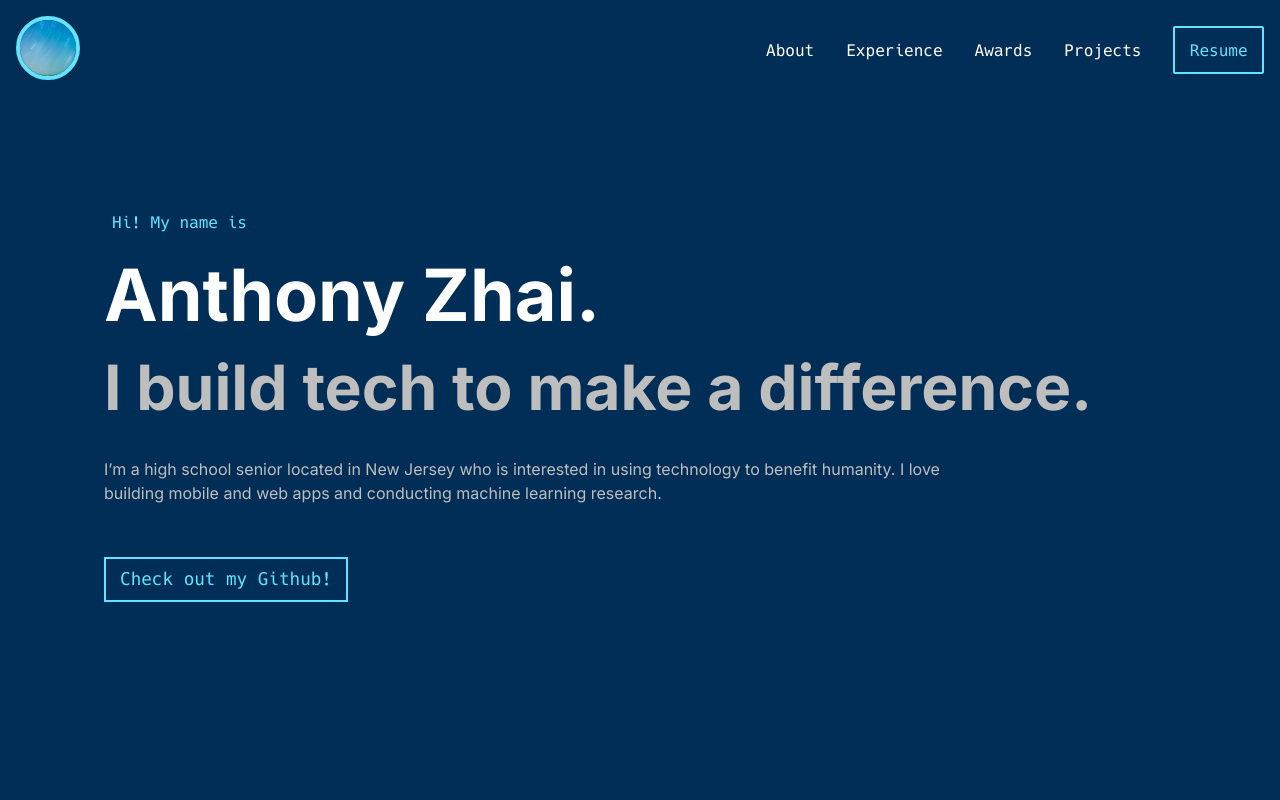
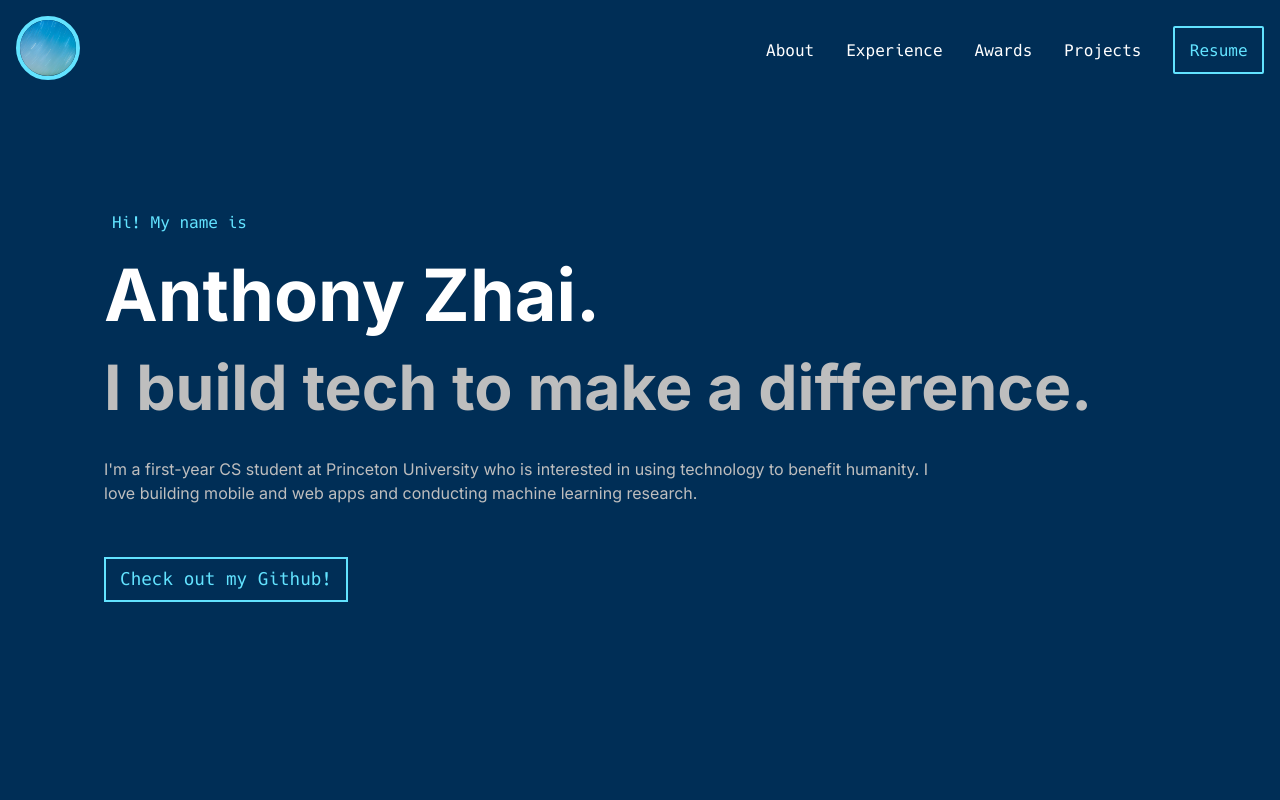
Before and after one commit to antz22/antz22.github.io, a React (Create React App) app: page / in a window 1280 px wide. Shown: the top 800 px of the page. Built offline with nearby package versions, Linux system fonts and the light colour scheme.

Commit message:
update hero

```diff
--- a/src/components/sections/hero.jsx
+++ b/src/components/sections/hero.jsx
@@ -10,7 +10,7 @@ function Hero() {
           <h2 className="hero-sentence">I build tech to make a difference.</h2>
 
           <p className="desc">
-            I’m a high school senior located in New Jersey who is interested in
+            I'm a first-year CS student at Princeton University who is interested in
             using technology to benefit humanity. I love building mobile and web
             apps and conducting machine learning research.
           </p>
```
Also changed, not shown: 1 other file (tests, documents, lock files or other folders).
